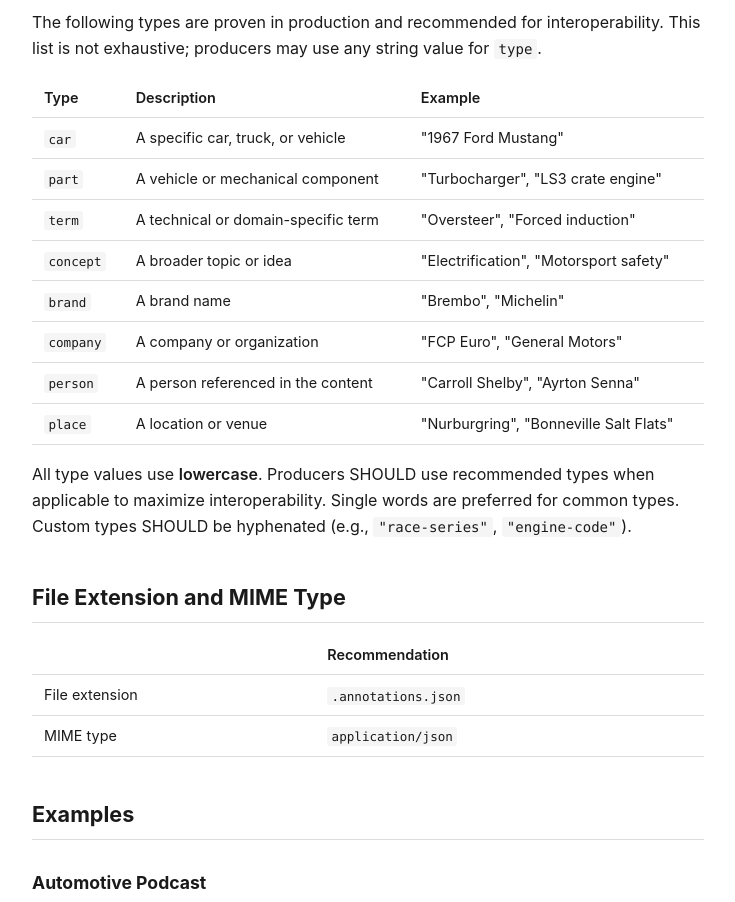
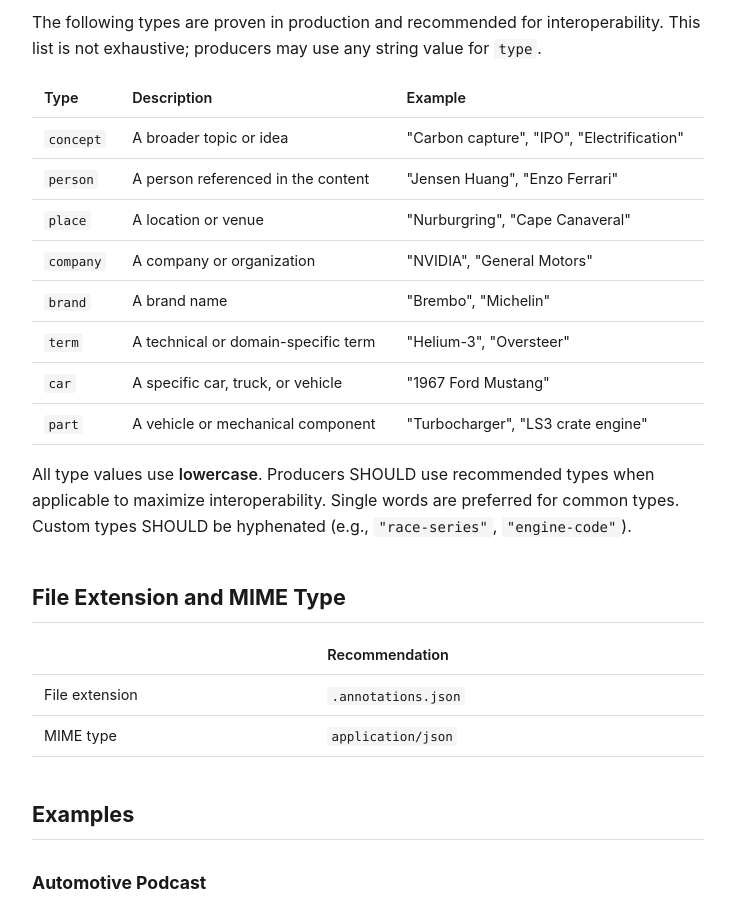
Before and after one commit to ryanwi/podcast-annotations-js, a website: page docs/index.html in a window 1280 px wide. Shown: the part 8787-9689 px from the top of the page, without its empty margins (272-1007 px from the left). Drawn offline with Linux system fonts and the light colour scheme.

Commit message:
Reorder recommended types to lead with universal types
Move concept, person, place, company to top of the table since
they apply across all podcast genres. Domain-specific types (car,
part) move to the bottom. Broaden examples beyond automotive.

```diff
--- a/docs/index.html
+++ b/docs/index.html
@@ -524,6 +524,36 @@
 </tr>
 </thead>
 <tbody><tr>
+<td><code>concept</code></td>
+<td>A broader topic or idea</td>
+<td>&quot;Carbon capture&quot;, &quot;IPO&quot;, &quot;Electrification&quot;</td>
+</tr>
+<tr>
+<td><code>person</code></td>
+<td>A person referenced in the content</td>
+<td>&quot;Jensen Huang&quot;, &quot;Enzo Ferrari&quot;</td>
+</tr>
+<tr>
+<td><code>place</code></td>
+<td>A location or venue</td>
+<td>&quot;Nurburgring&quot;, &quot;Cape Canaveral&quot;</td>
+</tr>
+<tr>
+<td><code>company</code></td>
+<td>A company or organization</td>
+<td>&quot;NVIDIA&quot;, &quot;General Motors&quot;</td>
+</tr>
+<tr>
+<td><code>brand</code></td>
+<td>A brand name</td>
+<td>&quot;Brembo&quot;, &quot;Michelin&quot;</td>
+</tr>
+<tr>
+<td><code>term</code></td>
+<td>A technical or domain-specific term</td>
+<td>&quot;Helium-3&quot;, &quot;Oversteer&quot;</td>
+</tr>
+<tr>
 <td><code>car</code></td>
 <td>A specific car, truck, or vehicle</td>
 <td>&quot;1967 Ford Mustang&quot;</td>
@@ -532,36 +562,6 @@
 <td><code>part</code></td>
 <td>A vehicle or mechanical component</td>
 <td>&quot;Turbocharger&quot;, &quot;LS3 crate engine&quot;</td>
-</tr>
-<tr>
-<td><code>term</code></td>
-<td>A technical or domain-specific term</td>
-<td>&quot;Oversteer&quot;, &quot;Forced induction&quot;</td>
-</tr>
-<tr>
-<td><code>concept</code></td>
-<td>A broader topic or idea</td>
-<td>&quot;Electrification&quot;, &quot;Motorsport safety&quot;</td>
-</tr>
-<tr>
-<td><code>brand</code></td>
-<td>A brand name</td>
-<td>&quot;Brembo&quot;, &quot;Michelin&quot;</td>
-</tr>
-<tr>
-<td><code>company</code></td>
-<td>A company or organization</td>
-<td>&quot;FCP Euro&quot;, &quot;General Motors&quot;</td>
-</tr>
-<tr>
-<td><code>person</code></td>
-<td>A person referenced in the content</td>
-<td>&quot;Carroll Shelby&quot;, &quot;Ayrton Senna&quot;</td>
-</tr>
-<tr>
-<td><code>place</code></td>
-<td>A location or venue</td>
-<td>&quot;Nurburgring&quot;, &quot;Bonneville Salt Flats&quot;</td>
 </tr>
 </tbody></table>
 <p>All type values use <strong>lowercase</strong>. Producers SHOULD use recommended types when applicable to maximize interoperability. Single words are preferred for common types. Custom types SHOULD be hyphenated (e.g., <code>&quot;race-series&quot;</code>, <code>&quot;engine-code&quot;</code>).</p>
```
Also changed, not shown: SPEC.md (+6 -6 lines).
